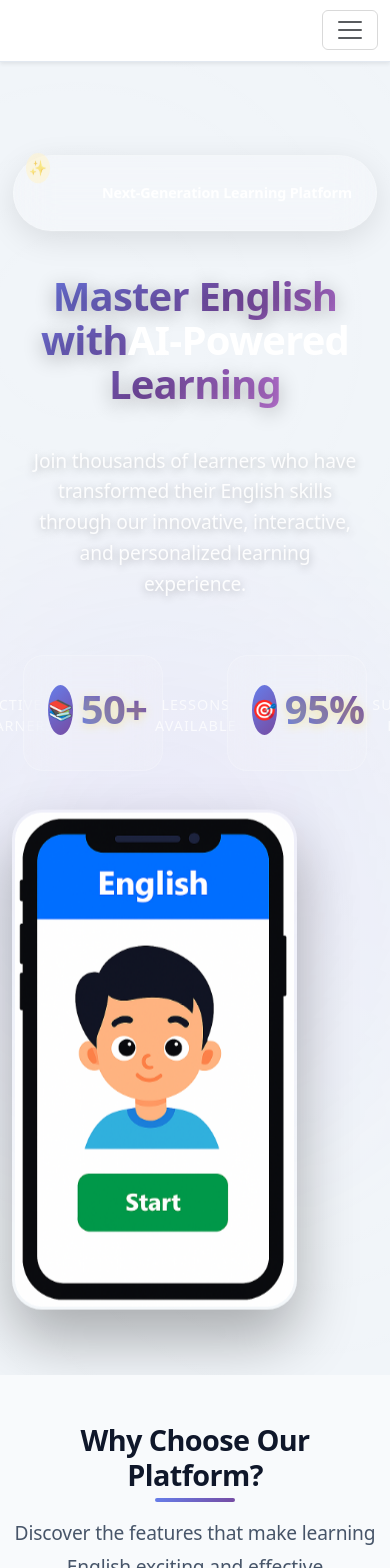
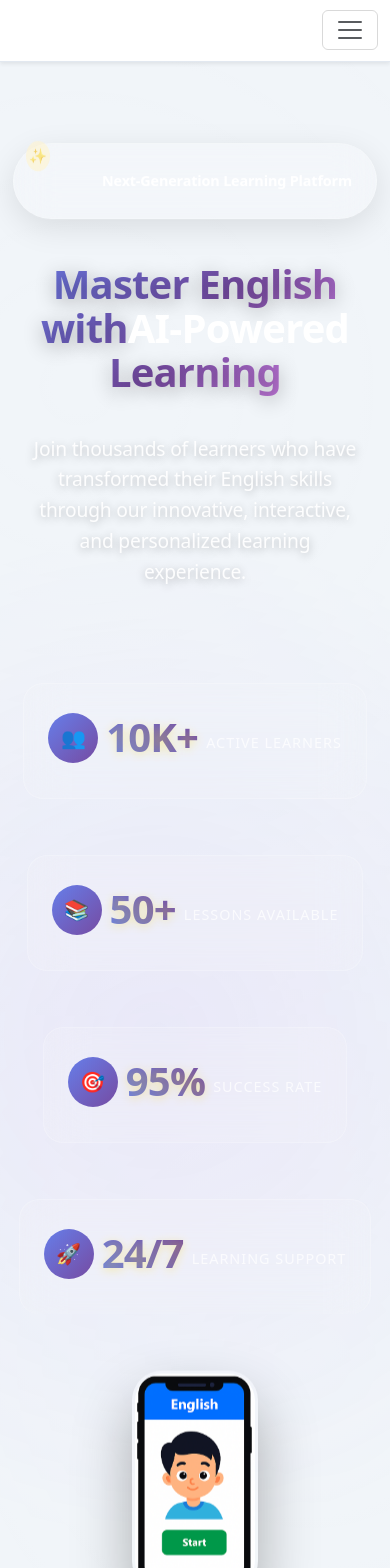
Before and after one commit to sheharzad-developer/English-Learning-App, a React (Create React App) app: page /about in a window 390 px wide. Shown: the top 1568 px of the page. Built offline with nearby package versions, Linux system fonts and the light colour scheme.

Commit message:
style: improve responsive design and layout in About page
- Adjust padding, margins and layout for better responsiveness
- Optimize hero section for different screen sizes
- Remove bottom margin from text input in LessonDetail
- Make table cells background transparent

```diff
--- a/src/pages/About.css
+++ b/src/pages/About.css
@@ -10,7 +10,10 @@
   position: relative;
   background: linear-gradient(135deg, #667eea 0%, #764ba2 50%, #f093fb 100%);
   overflow: hidden;
-  padding: var(--space-3xl) 0;
+  padding: 80px 0;
+  min-height: 100vh;
+  display: flex;
+  align-items: center;
 }
 
 .hero-background {
@@ -34,7 +37,12 @@
 .hero-content {
   z-index: 10;
   position: relative;
-  padding: var(--space-xl) var(--space-lg);
+  padding: 40px 20px;
+  display: flex;
+  flex-direction: column;
+  justify-content: center;
+  align-items: flex-start;
+  height: 100%;
 }
 
 .hero-badge {
@@ -102,11 +110,13 @@
 }
 
 .hero-stats {
-  display: grid;
-  grid-template-columns: repeat(auto-fit, minmax(120px, 1fr));
-  gap: var(--space-xl);
-  margin-top: var(--space-3xl);
-  padding: 0 var(--space-md);
+  display: flex;
+  flex-wrap: wrap;
+  gap: 20px;
+  margin-top: 40px;
+  padding: 0;
+  justify-content: flex-start;
+  width: 100%;
 }
 
 .stat-item {
@@ -114,9 +124,10 @@
   background: rgba(255, 255, 255, 0.1);
   backdrop-filter: blur(20px);
   border: 1px solid rgba(255, 255, 255, 0.2);
-  border-radius: var(--radius-xl);
-  padding: var(--space-xl) var(--space-lg);
-  margin: var(--space-sm);
+  border-radius: 20px;
+  padding: 20px 16px;
+  min-width: 120px;
+  flex: 0 0 auto;
   transition: all 0.3s ease;
   opacity: 0;
   transform: translateY(30px);
@@ -170,11 +181,17 @@
 .hero-image-container {
   position: relative;
   z-index: 5;
+  display: flex;
+  align-items: center;
+  justify-content: center;
+  height: 100%;
+  padding: 40px 20px;
 }
 
 .hero-image {
   position: relative;
   text-align: center;
+  max-width: 100%;
 }
 
 .hero-image.animate-float {
@@ -187,7 +204,9 @@
 }
 
 .hero-image img {
-  max-height: 500px;
+  max-height: 450px;
+  max-width: 100%;
+  height: auto;
   border-radius: 30px;
   box-shadow: 0 30px 60px rgba(0, 0, 0, 0.3);
   border: 3px solid rgba(255, 255, 255, 0.2);
@@ -285,28 +304,28 @@
   }
 }
 
-/* Positioning - Moved further out to avoid blocking content */
+/* Positioning - Better aligned to avoid blocking content */
 .float-1 {
-  top: 10%;
-  left: -20%;
+  top: 5%;
+  left: -15%;
   animation-delay: 0s;
 }
 
 .float-2 {
-  top: 35%;
-  right: -25%;
+  top: 25%;
+  right: -18%;
   animation-delay: 1.5s;
 }
 
 .float-3 {
-  bottom: 30%;
-  left: -18%;
+  bottom: 25%;
+  left: -12%;
   animation-delay: 3s;
 }
 
 .float-4 {
-  top: 65%;
-  right: -22%;
+  top: 55%;
+  right: -15%;
   animation-delay: 4.5s;
 }
 
@@ -472,11 +491,13 @@
 }
 
 .section-title {
-  font-size: 3rem;
+  font-size: 2.8rem;
   font-weight: 700;
   color: var(--text-primary);
-  margin-bottom: var(--space-lg);
+  margin-bottom: 30px;
   position: relative;
+  text-align: center;
+  line-height: 1.2;
 }
 
 .section-title::after {
@@ -495,7 +516,9 @@
   font-size: 1.2rem;
   color: var(--text-secondary);
   max-width: 600px;
-  margin: 0 auto var(--space-2xl) auto;
+  margin: 0 auto 50px auto;
+  text-align: center;
+  line-height: 1.5;
 }
 
 .feature-card {
@@ -811,6 +834,119 @@
   background: linear-gradient(135deg, #0f172a 0%, #1e293b 100%);
 }
 
+/* Hero Section Responsive */
+@media (max-width: 992px) {
+  .hero-section {
+    padding: 60px 0;
+    min-height: auto;
+  }
+
+  .hero-content {
+    padding: 30px 15px;
+    text-align: center;
+    align-items: center;
+  }
+
+  .hero-image-container {
+    padding: 30px 15px;
+    margin-top: 40px;
+  }
+
+  .hero-image img {
+    max-height: 350px;
+  }
+
+  .hero-stats {
+    justify-content: center;
+    margin-top: 30px;
+  }
+
+  .stat-item {
+    min-width: 100px;
+    padding: 15px 12px;
+  }
+
+  /* Hide floating elements on tablet and mobile */
+  .floating-elements {
+    display: none;
+  }
+}
+
+@media (max-width: 768px) {
+  .hero-section {
+    padding: 40px 0;
+  }
+
+  .hero-content {
+    padding: 20px 10px;
+  }
+
+  .hero-title {
+    font-size: 2.5rem;
+    line-height: 1.2;
+  }
+
+  .hero-subtitle {
+    font-size: 1.1rem;
+    margin-bottom: 30px;
+  }
+
+  .hero-stats {
+    gap: 15px;
+    margin-top: 25px;
+  }
+
+  .stat-item {
+    min-width: 90px;
+    padding: 12px 8px;
+  }
+
+  .stat-number {
+    font-size: 1.8rem;
+  }
+
+  .stat-label {
+    font-size: 0.8rem;
+  }
+
+  .hero-image img {
+    max-height: 280px;
+  }
+}
+
+@media (max-width: 576px) {
+  .hero-title {
+    font-size: 2rem;
+  }
+
+  .hero-subtitle {
+    font-size: 1rem;
+  }
+
+  .hero-stats {
+    flex-direction: column;
+    align-items: center;
+    gap: 10px;
+  }
+
+  .stat-item {
+    min-width: 200px;
+    display: flex;
+    align-items: center;
+    text-align: left;
+    padding: 15px;
+  }
+
+  .stat-icon {
+    margin-right: 15px;
+    margin-bottom: 0;
+  }
+
+  .hero-image img {
+    max-height: 220px;
+  }
+}
+
 /* Responsive Design */
 @media (max-width: 1200px) {
   .hero-title {
--- a/src/pages/LessonDetail.css
+++ b/src/pages/LessonDetail.css
@@ -483,7 +483,6 @@ input[type="text"] {
   border: 2px solid #ddd;
   border-radius: 5px;
   font-size: 1rem;
-  margin-bottom: 20px;
 }
 
 .matching-exercise {
--- a/src/styles/components.css
+++ b/src/styles/components.css
@@ -254,6 +254,14 @@
   color: var(--text-secondary);
 }
 
+/* .table>:not(caption)>*>* {
+  background: transparent !important;
+} */
+
+td {
+    background: transparent !important;
+}
+
 /* Modals */
 .modal {
   position: fixed;
```
